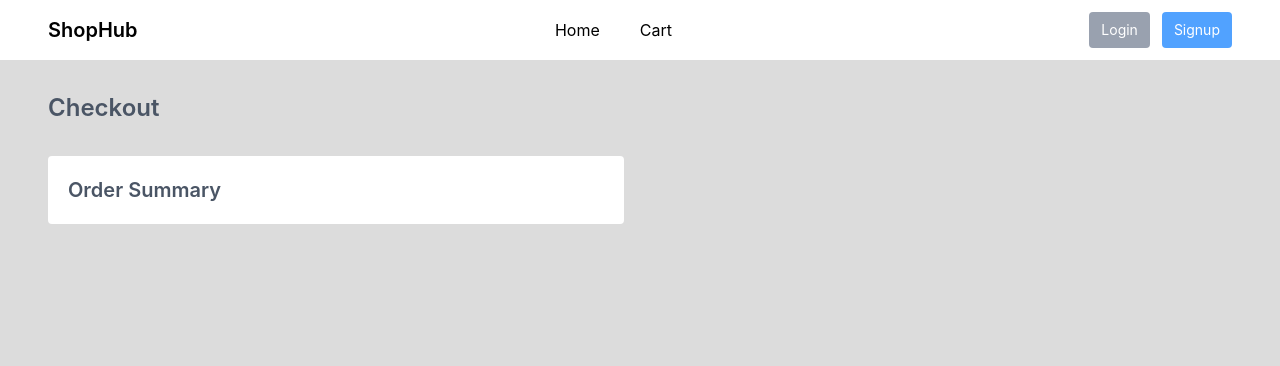
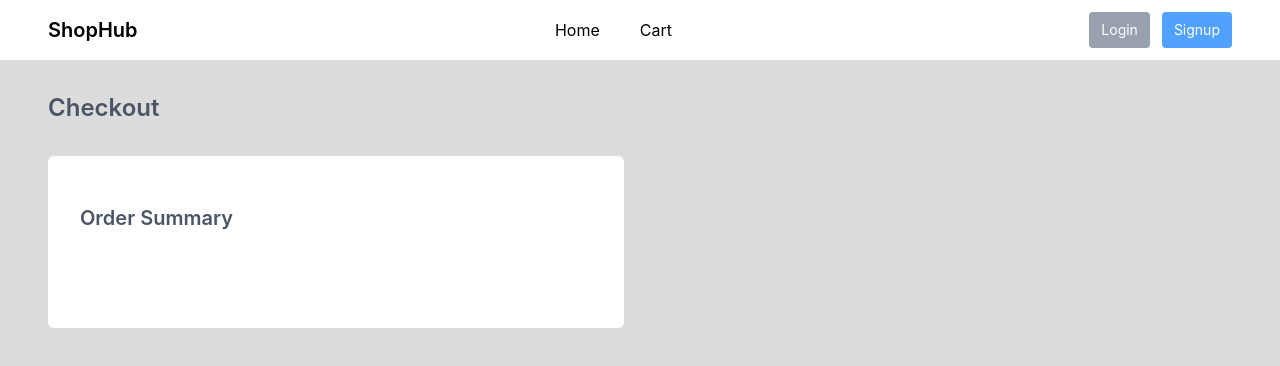
Before and after one commit to calebtolorunleke/openvo, a React (Vite) app: page /checkout in a window 1280 px wide. Shown: the top 366 px of the page. Built offline with nearby package versions, Linux system fonts and the light colour scheme.

Commit message:
feat: implement cart context and checkout order summary

```diff
--- a/src/pages/Checkout.jsx
+++ b/src/pages/Checkout.jsx
@@ -9,16 +9,27 @@ const Checkout = () => {
       <div className="flex gap-8 flex-col">
         <h1 className="text-2xl font-semibold text-gray-600">Checkout</h1>
         <div className="">
-          <div className="bg-white w-xl px-5 py-5 rounded">
-            <h2 className="text-xl font-semibold text-gray-600">
+          <div className="bg-white w-xl px-8 py-12 rounded-md">
+            <h2 className="text-xl font-semibold text-gray-600 pb-12">
               Order Summary
             </h2>
-            {getCartItemsWithProducts().map((item) => (
-              <div>
-                <img src={item.product.image} alt={item.product.name} className="" />{" "}
-                <div key={item.id}>{item.product.name}</div>
-              </div>
-            ))}
+            <div className="flex flex-col gap-8">
+              {getCartItemsWithProducts().map((item) => (
+                <div className="flex gap-8">
+                  <img
+                    src={item.product.image}
+                    alt={item.product.name}
+                    className="w-30 h-30 object-center object-cover rounded"
+                  />{" "}
+                  <div key={item.id} className="">
+                    <h3 className="pb-3 font-semibold">{item.product.name}</h3>
+                    <h3 className="text-md text-gray-400">
+                      {item.product.price}
+                    </h3>
+                  </div>
+                </div>
+              ))}
+            </div>
           </div>
         </div>
       </div>
```
